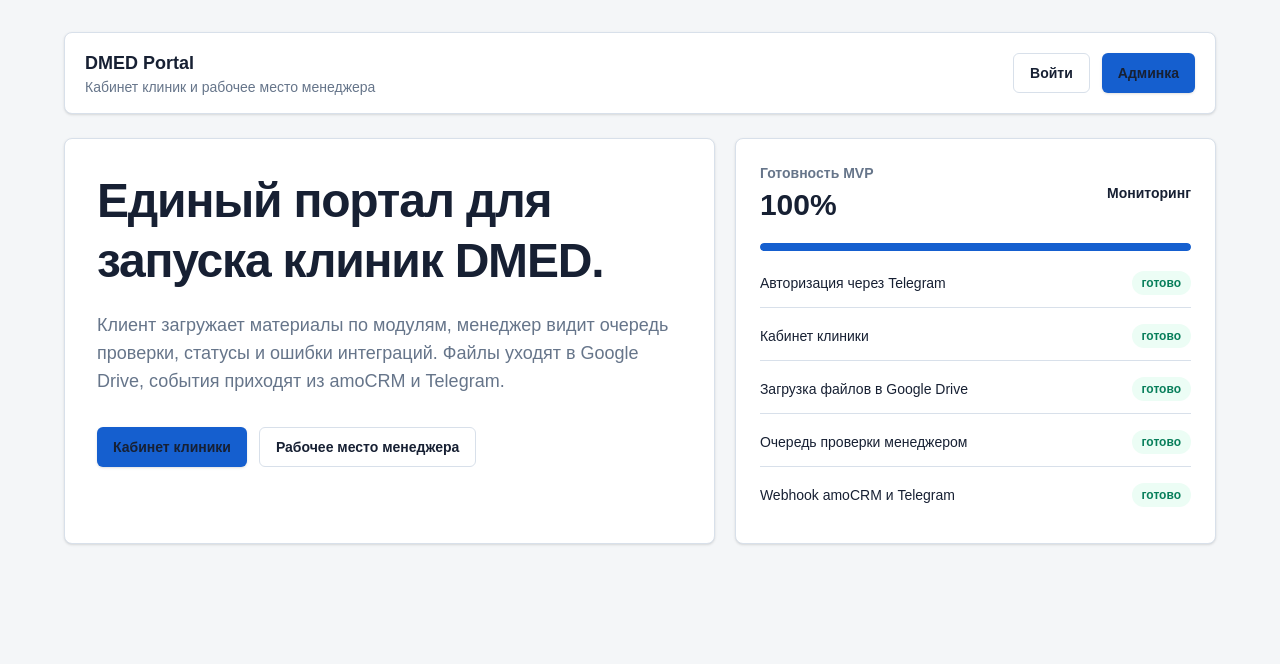
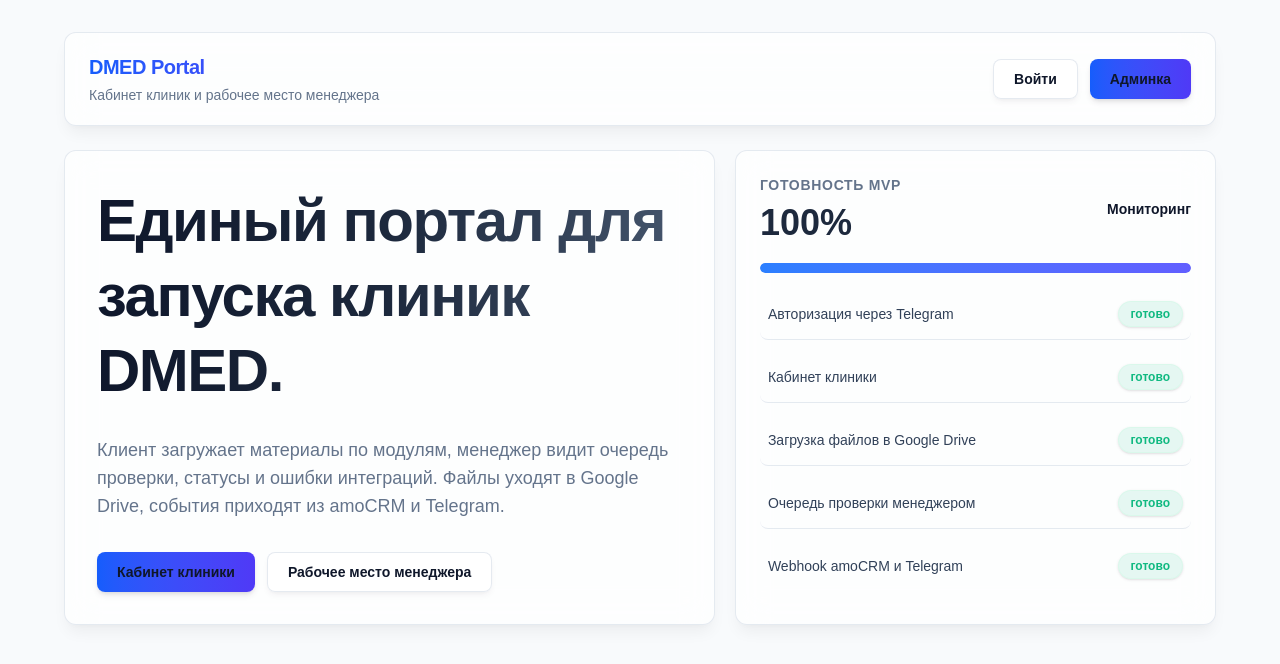
Before and after one commit to amrilloevabdullojon/crm-portal, a Next.js app: page / in a window 1280 px wide. Shown: the top 664 px of the page. Built offline with nearby package versions, Linux system fonts and the light colour scheme.

Commit message:
style: overhaul UI with glassmorphism, Outfit font, and entrance animations

```diff
--- a/src/app/globals.css
+++ b/src/app/globals.css
@@ -1,37 +1,107 @@
 @import "tailwindcss";
+@import url('https://fonts.googleapis.com/css2?family=Outfit:wght@300;400;500;600;700;800&display=swap');
 
 :root {
-  --background: #f4f6f8;
-  --foreground: #172033;
-  --surface: #ffffff;
-  --surface-muted: #edf1f6;
-  --border: #d8e0ea;
-  --muted: #66758a;
-  --primary: #155fcf;
-  --primary-dark: #0d4aa6;
-  --success: #087f5b;
-  --warning: #a85f00;
-  --danger: #b42318;
+  --background: #f8fafc;
+  --foreground: #0f172a;
+  --surface: rgba(255, 255, 255, 0.75);
+  --surface-solid: #ffffff;
+  --surface-muted: #f1f5f9;
+  --border: rgba(203, 213, 225, 0.5);
+  --border-solid: #e2e8f0;
+  --muted: #64748b;
+
+  /* Vibrant Primary Gradient Colors */
+  --primary: #3b82f6;
+  --primary-dark: #2563eb;
+  --primary-light: #60a5fa;
+
+  /* Status Colors */
+  --success: #10b981;
+  --success-bg: rgba(16, 185, 129, 0.1);
+  --warning: #f59e0b;
+  --warning-bg: rgba(245, 158, 11, 0.1);
+  --danger: #ef4444;
+  --danger-bg: rgba(239, 68, 68, 0.1);
+  --info: #3b82f6;
+  --info-bg: rgba(59, 130, 246, 0.1);
 }
 
 @theme inline {
   --color-background: var(--background);
   --color-foreground: var(--foreground);
-  --font-sans: "Geist", "Geist Fallback", ui-sans-serif, system-ui, sans-serif;
+  --font-sans: "Outfit", "Geist", ui-sans-serif, system-ui, sans-serif;
   --font-mono: "Geist Mono", "Geist Mono Fallback", ui-monospace, monospace;
 }
 
 body {
-  background: var(--background);
+  background-color: var(--background);
+  background-image:
+    radial-gradient(at 0% 0%, hsla(253,16%,7%,0.03) 0, transparent 50%),
+    radial-gradient(at 50% 0%, hsla(225,39%,30%,0.03) 0, transparent 50%),
+    radial-gradient(at 100% 0%, hsla(339,49%,30%,0.03) 0, transparent 50%);
+  background-attachment: fixed;
   color: var(--foreground);
-  font-family: "Geist", "Geist Fallback", Arial, Helvetica, sans-serif;
+  font-family: "Outfit", "Geist", Arial, sans-serif;
   min-height: 100vh;
   text-rendering: optimizeLegibility;
+  -webkit-font-smoothing: antialiased;
 }
+
+/* Glassmorphism utilities */
+.glass {
+  background: var(--surface);
+  backdrop-filter: blur(12px);
+  -webkit-backdrop-filter: blur(12px);
+  border: 1px solid var(--border);
+  box-shadow: 0 4px 6px -1px rgba(0, 0, 0, 0.05), 0 2px 4px -1px rgba(0, 0, 0, 0.03);
+}
+
+.glass-card {
+  background: var(--surface);
+  backdrop-filter: blur(16px);
+  -webkit-backdrop-filter: blur(16px);
+  border: 1px solid var(--border);
+  box-shadow: 0 10px 15px -3px rgba(0, 0, 0, 0.05), 0 4px 6px -2px rgba(0, 0, 0, 0.025);
+  transition: all 0.3s cubic-bezier(0.4, 0, 0.2, 1);
+}
+
+.glass-card:hover {
+  transform: translateY(-2px);
+  box-shadow: 0 20px 25px -5px rgba(0, 0, 0, 0.05), 0 10px 10px -5px rgba(0, 0, 0, 0.02);
+  border-color: rgba(203, 213, 225, 0.8);
+}
+
+/* Animations */
+@keyframes slideUp {
+  from { opacity: 0; transform: translateY(15px); }
+  to { opacity: 1; transform: translateY(0); }
+}
+
+@keyframes fadeIn {
+  from { opacity: 0; }
+  to { opacity: 1; }
+}
+
+.animate-slide-up {
+  animation: slideUp 0.6s cubic-bezier(0.16, 1, 0.3, 1) forwards;
+  opacity: 0;
+}
+
+.animate-fade-in {
+  animation: fadeIn 0.5s ease-out forwards;
+  opacity: 0;
+}
+
+.stagger-1 { animation-delay: 100ms; }
+.stagger-2 { animation-delay: 200ms; }
+.stagger-3 { animation-delay: 300ms; }
+.stagger-4 { animation-delay: 400ms; }
 
 a {
   color: inherit;
   text-decoration: none;
+  transition: all 0.2s ease;
 }
 
 button,
@@ -39,6 +109,7 @@ input,
 textarea,
 select {
   font: inherit;
+  transition: all 0.2s ease;
 }
 
 button,
@@ -49,5 +120,22 @@ textarea {
 }
 
 ::selection {
-  background: rgba(21, 95, 207, 0.16);
+  background: rgba(59, 130, 246, 0.2);
+  color: var(--primary-dark);
 }
+
+/* Custom Scrollbar */
+::-webkit-scrollbar {
+  width: 8px;
+  height: 8px;
+}
+::-webkit-scrollbar-track {
+  background: transparent;
+}
+::-webkit-scrollbar-thumb {
+  background: var(--border-solid);
+  border-radius: 4px;
+}
+::-webkit-scrollbar-thumb:hover {
+  background: var(--muted);
+}
--- a/src/app/page.tsx
+++ b/src/app/page.tsx
@@ -13,10 +13,10 @@ export default function Home() {
   return (
     <PageShell>
       <div className="flex flex-col gap-6">
-        <nav className="flex flex-col gap-4 rounded-lg border border-[var(--border)] bg-[var(--surface)] px-5 py-4 shadow-sm sm:flex-row sm:items-center sm:justify-between">
+        <nav className="flex flex-col gap-4 rounded-xl glass-card px-6 py-5 sm:flex-row sm:items-center sm:justify-between animate-slide-up stagger-1">
           <div>
-            <div className="text-lg font-semibold">DMED Portal</div>
-            <div className="text-sm text-[var(--muted)]">Кабинет клиник и рабочее место менеджера</div>
+            <div className="text-xl font-bold tracking-tight bg-clip-text text-transparent bg-gradient-to-r from-blue-600 to-indigo-600">DMED Portal</div>
+            <div className="text-sm font-medium text-[var(--muted)] mt-1">Кабинет клиник и рабочее место менеджера</div>
           </div>
           <div className="flex gap-3 text-sm font-medium">
             <ButtonLink href="/login">Войти</ButtonLink>
@@ -26,7 +26,7 @@ export default function Home() {
 
         <div className="grid gap-5 lg:grid-cols-[1.15fr_0.85fr]">
           <Panel className="p-6 sm:p-8">
-            <h1 className="max-w-3xl text-3xl font-semibold leading-tight tracking-tight sm:text-5xl">
+            <h1 className="max-w-3xl text-4xl font-extrabold leading-tight tracking-tight sm:text-6xl bg-clip-text text-transparent bg-gradient-to-r from-slate-900 via-slate-800 to-slate-600 pb-2">
               Единый портал для запуска клиник DMED.
             </h1>
             <p className="mt-5 max-w-2xl text-base leading-7 text-[var(--muted)] sm:text-lg">
@@ -43,8 +43,8 @@ export default function Home() {
           <Panel className="p-6">
             <div className="flex items-center justify-between gap-4">
               <div>
-                <div className="text-sm font-semibold text-[var(--muted)]">Готовность MVP</div>
-                <div className="mt-1 text-3xl font-semibold">100%</div>
+                <div className="text-sm font-bold uppercase tracking-wider text-[var(--muted)]">Готовность MVP</div>
+                <div className="mt-2 text-4xl font-black text-slate-800">100%</div>
               </div>
               <Link className="text-sm font-semibold text-[var(--primary)]" href="/admin/events">
                 Мониторинг
@@ -55,9 +55,9 @@ export default function Home() {
             </div>
             <div className="mt-5 space-y-4">
               {features.map((item) => (
-                <div key={item.label} className="flex items-center justify-between gap-4 border-b border-[var(--border)] pb-3 last:border-0">
-                  <span className="text-sm font-medium">{item.label}</span>
-                  <span className="rounded-full bg-emerald-50 px-2.5 py-1 text-xs font-semibold text-[var(--success)]">
+                <div key={item.label} className="flex items-center justify-between gap-4 border-b border-[var(--border)] pb-3 last:border-0 hover:bg-slate-50/50 p-2 rounded-lg transition-colors">
+                  <span className="text-sm font-medium text-slate-700">{item.label}</span>
+                  <span className="rounded-full bg-[var(--success-bg)] px-3 py-1 text-xs font-bold text-[var(--success)] shadow-sm border border-emerald-100/50">
                     {item.status}
                   </span>
                 </div>
--- a/src/components/ui.tsx
+++ b/src/components/ui.tsx
@@ -13,7 +13,7 @@ const toneClasses: Record<Tone, string> = {
 
 export function PageShell({ children, wide = false }: { children: ReactNode; wide?: boolean }) {
   return (
-    <main className="min-h-screen bg-[var(--background)] px-4 py-6 text-[var(--foreground)] sm:px-6 sm:py-8 lg:px-8">
+    <main className="min-h-screen bg-[var(--background)] px-4 py-6 text-[var(--foreground)] sm:px-6 sm:py-8 lg:px-8 animate-fade-in">
       <section className={`mx-auto w-full ${wide ? "max-w-7xl" : "max-w-6xl"}`}>{children}</section>
     </main>
   );
@@ -31,14 +31,14 @@ export function TopBar({
   title: string;
 }) {
   return (
-    <header className="mb-6 rounded-lg border border-[var(--border)] bg-[var(--surface)] px-4 py-4 shadow-sm sm:px-5">
+    <header className="mb-6 rounded-xl glass-card px-5 py-5 sm:px-6 animate-slide-up stagger-1">
       <div className="flex flex-col gap-4 sm:flex-row sm:items-center sm:justify-between">
         <div>
-          <div className="text-xs font-semibold uppercase tracking-[0.08em] text-[var(--muted)]">{eyebrow}</div>
-          <h1 className="mt-1 text-2xl font-semibold tracking-tight sm:text-3xl">{title}</h1>
+          <div className="text-xs font-bold uppercase tracking-wider text-[var(--primary)]">{eyebrow}</div>
+          <h1 className="mt-1.5 text-2xl font-bold tracking-tight sm:text-3xl bg-clip-text text-transparent bg-gradient-to-r from-slate-900 to-slate-700">{title}</h1>
           {subtitle ? <p className="mt-2 max-w-3xl text-sm leading-6 text-[var(--muted)]">{subtitle}</p> : null}
         </div>
-        {actions ? <div className="flex flex-wrap items-center gap-2">{actions}</div> : null}
+        {actions ? <div className="flex flex-wrap items-center gap-3">{actions}</div> : null}
       </div>
     </header>
   );
@@ -56,9 +56,9 @@ export function Panel({
   title?: string;
 }) {
   return (
-    <section className={`overflow-hidden rounded-lg border border-[var(--border)] bg-[var(--surface)] shadow-sm ${className}`}>
+    <section className={`overflow-hidden rounded-xl glass-card animate-slide-up stagger-2 ${className}`}>
       {title || action ? (
-        <div className="flex flex-wrap items-center justify-between gap-3 border-b border-[var(--border)] px-5 py-4">
+        <div className="flex flex-wrap items-center justify-between gap-3 border-b border-[var(--border)] px-5 py-4 bg-slate-50/30">
           {title ? <h2 className="text-base font-semibold">{title}</h2> : <div />}
           {action}
         </div>
@@ -80,13 +80,13 @@ export function StatCard({
   value: ReactNode;
 }) {
   return (
-    <div className="rounded-lg border border-[var(--border)] bg-[var(--surface)] p-4 shadow-sm transition duration-200 hover:-translate-y-0.5 hover:shadow-md">
+    <div className="rounded-xl glass-card p-5 transition-all duration-300 hover:-translate-y-1 animate-slide-up stagger-3">
       <div className="flex items-center justify-between gap-3">
         <div className="text-sm font-medium text-[var(--muted)]">{label}</div>
-        <span className={`h-2.5 w-2.5 rounded-full ${tone === "danger" ? "bg-[var(--danger)]" : tone === "warning" ? "bg-[var(--warning)]" : tone === "success" ? "bg-[var(--success)]" : tone === "info" ? "bg-[var(--primary)]" : "bg-slate-300"}`} />
+        <span className={`h-2.5 w-2.5 rounded-full shadow-sm ${tone === "danger" ? "bg-[var(--danger)] shadow-[var(--danger-bg)]" : tone === "warning" ? "bg-[var(--warning)] shadow-[var(--warning-bg)]" : tone === "success" ? "bg-[var(--success)] shadow-[var(--success-bg)]" : tone === "info" ? "bg-[var(--primary)] shadow-[var(--info-bg)]" : "bg-slate-300"}`} />
       </div>
-      <div className="mt-2 text-3xl font-semibold tracking-tight">{value}</div>
-      {hint ? <div className="mt-2 text-xs leading-5 text-[var(--muted)]">{hint}</div> : null}
+      <div className="mt-3 text-3xl font-bold tracking-tight">{value}</div>
+      {hint ? <div className="mt-2 text-xs font-medium leading-5 text-[var(--muted)]">{hint}</div> : null}
     </div>
   );
 }
@@ -103,8 +103,8 @@ export function ProgressBar({ value }: { value: number }) {
   const safeValue = Math.max(0, Math.min(100, value));
 
   return (
-    <div className="h-2 w-full overflow-hidden rounded-full bg-[var(--surface-muted)]">
-      <div className="h-full rounded-full bg-[var(--primary)] transition-all duration-300" style={{ width: `${safeValue}%` }} />
+    <div className="h-2.5 w-full overflow-hidden rounded-full bg-[var(--surface-muted)] shadow-inner">
+      <div className="h-full rounded-full bg-gradient-to-r from-blue-500 to-indigo-500 shadow-[0_0_8px_rgba(59,130,246,0.6)] transition-all duration-700 ease-out" style={{ width: `${safeValue}%` }} />
     </div>
   );
 }
@@ -142,8 +142,8 @@ export function ButtonLink({
     <Link
       className={
         variant === "primary"
-          ? "inline-flex h-10 items-center justify-center whitespace-nowrap rounded-md bg-[var(--primary)] px-4 text-sm font-semibold text-white shadow-sm transition hover:bg-[var(--primary-dark)] focus-visible:outline focus-visible:outline-2 focus-visible:outline-[var(--primary)]"
-          : "inline-flex h-10 items-center justify-center whitespace-nowrap rounded-md border border-[var(--border)] bg-white px-4 text-sm font-semibold transition hover:border-slate-300 hover:bg-slate-50 focus-visible:outline focus-visible:outline-2 focus-visible:outline-[var(--primary)]"
+          ? "inline-flex h-10 items-center justify-center whitespace-nowrap rounded-lg bg-gradient-to-r from-blue-600 to-indigo-600 px-5 text-sm font-semibold text-white shadow-md transition-all hover:from-blue-500 hover:to-indigo-500 hover:shadow-lg hover:-translate-y-0.5 focus-visible:outline focus-visible:outline-2 focus-visible:outline-[var(--primary)] active:scale-95"
+          : "inline-flex h-10 items-center justify-center whitespace-nowrap rounded-lg glass px-5 text-sm font-semibold text-[var(--foreground)] transition-all hover:bg-white/50 hover:shadow-md hover:-translate-y-0.5 focus-visible:outline focus-visible:outline-2 focus-visible:outline-[var(--primary)] active:scale-95"
       }
       href={href}
     >
```
